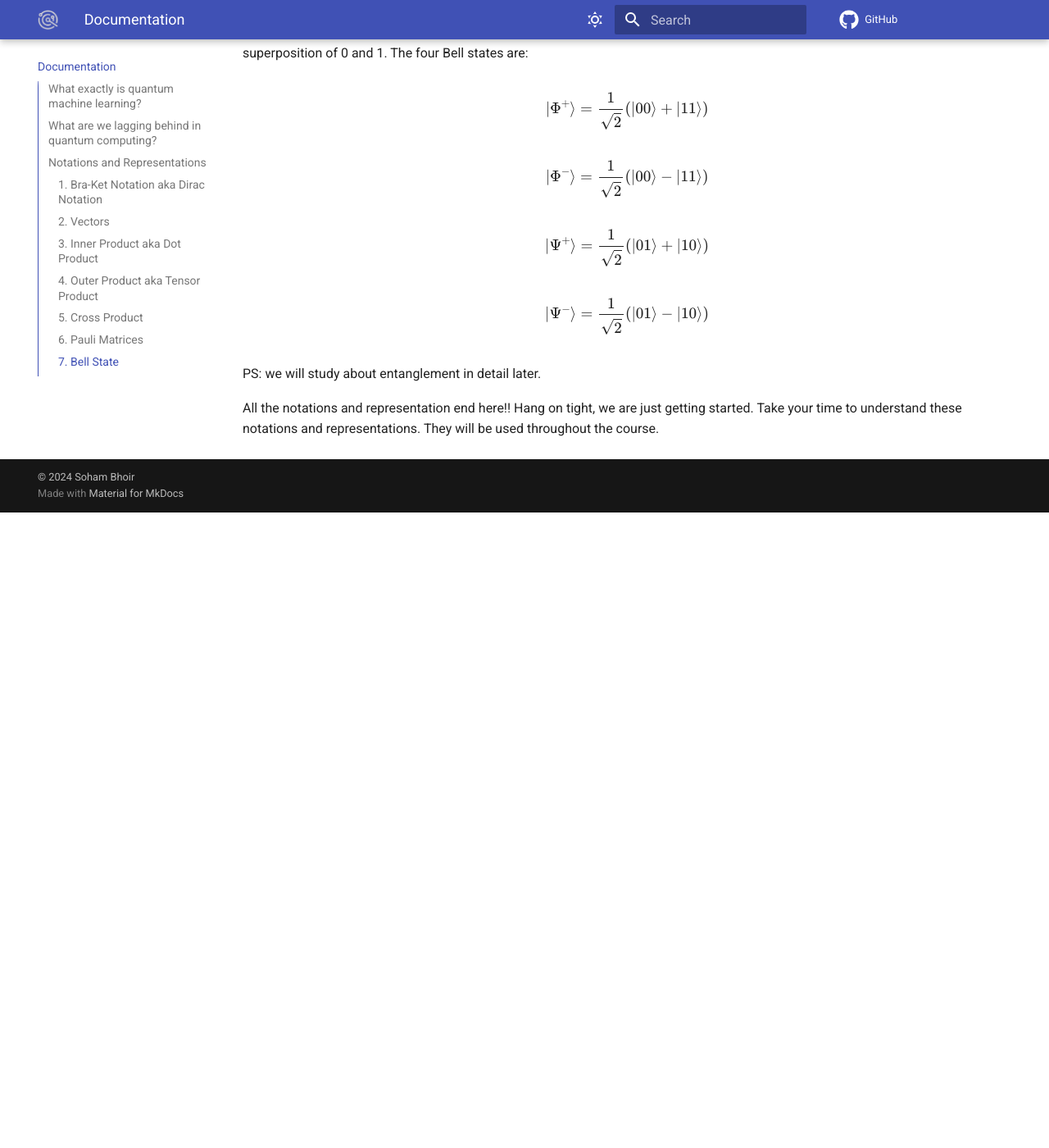
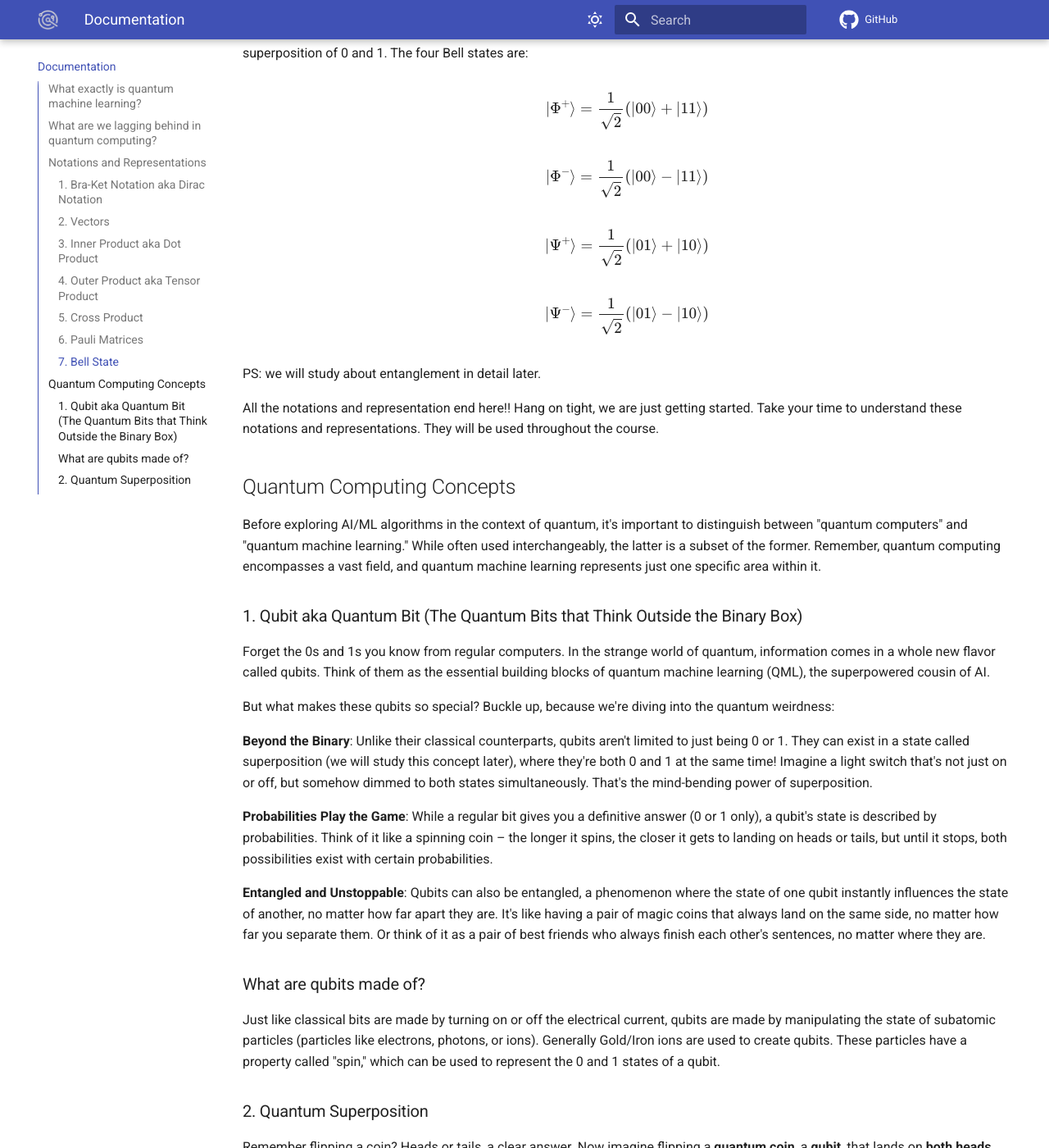
Before and after one commit to Winter-Soren/quantum-ml-handbook, an MkDocs documentation site: the page built from docs/documentation.md, in a window 1280 px wide and 1400 px high, scrolled down 3398 px. Shown: the whole window at 82% size. Built offline with MkDocs 1.6.1 and Material for MkDocs 9.7.7, drawn with Linux system fonts in a browser that asks for light colours; comment, search, counter and statistics services are not loaded; before the commit the page ends 4023 px from its top, so only the background shows below that; some of the changed text lies outside the part shown.

Commit message:
:memo: added concept of qubit and superpositin

```diff
--- a/docs/documentation.md
+++ b/docs/documentation.md
@@ -162,3 +162,56 @@ $$
 PS: we will study about entanglement in detail later.
 
 All the notations and representation end here!! Hang on tight, we are just getting started. Take your time to understand these notations and representations. They will be used throughout the course.
+
+
+## Quantum Computing Concepts
+Before exploring AI/ML algorithms in the context of quantum, it's important to distinguish between "quantum computers" and "quantum machine learning." While often used interchangeably, the latter is a subset of the former. Remember, quantum computing encompasses a vast field, and quantum machine learning represents just one specific area within it.
+
+### 1. Qubit aka Quantum Bit (The Quantum Bits that Think Outside the Binary Box)
+Forget the 0s and 1s you know from regular computers. In the strange world of quantum, information comes in a whole new flavor called qubits. Think of them as the essential building blocks of quantum machine learning (QML), the superpowered cousin of AI.
+
+But what makes these qubits so special? Buckle up, because we're diving into the quantum weirdness:
+
+**Beyond the Binary**: Unlike their classical counterparts, qubits aren't limited to just being 0 or 1. They can exist in a state called superposition (we will study this concept later), where they're both 0 and 1 at the same time! Imagine a light switch that's not just on or off, but somehow dimmed to both states simultaneously. That's the mind-bending power of superposition.
+
+**Probabilities Play the Game**: While a regular bit gives you a definitive answer (0 or 1 only), a qubit's state is described by probabilities. Think of it like a spinning coin – the longer it spins, the closer it gets to landing on heads or tails, but until it stops, both possibilities exist with certain probabilities.
+
+**Entangled and Unstoppable**: Qubits can also be entangled, a phenomenon where the state of one qubit instantly influences the state of another, no matter how far apart they are. It's like having a pair of magic coins that always land on the same side, no matter how far you separate them. Or think of it as a pair of best friends who always finish each other's sentences, no matter where they are.
+
+### What are qubits made of?
+Just like classical bits are made by turning on or off the electrical current, qubits are made by manipulating the state of subatomic particles (particles like electrons, photons, or ions). Generally Gold/Iron ions are used to create qubits. These particles have a property called "spin," which can be used to represent the 0 and 1 states of a qubit.
+
+
+
+### 2. Quantum Superposition
+Remember flipping a coin? Heads or tails, a clear answer. Now imagine flipping a **quantum coin**, a **qubit**, that lands on **both heads and tails simultaneously**. That's the mind-bending concept of **quantum superposition**, the foundation of quantum machine learning (QML). Let's delve into the science and math behind this phenomenon, exciting any curious college student like yourself!
+
+**The Bits and Beyond:** Classical computers rely on **bits**, the 0s and 1s that hold information. Qubits, their quantum counterparts, can be 0, 1, or in a **superposition** of both states. Think of it as a blurred picture where heads and tails coexist, encoded as **complex numbers (α and β)** representing their **probabilities**. The closer \( |\alpha|^2 + |\beta|^2 \) is to 1, the more certain the state is of being a specific combination of \( |0\rangle \) and \( |1\rangle \).
+
+
+**Math Unveils the Magic:** Quantum mechanics describes superposition using the **ket vector** notation. A qubit in superposition is represented as:
+$$
+|\psi\rangle = \alpha|0\rangle + \beta|1\rangle
+$$
+
+where:
+
+* \( |0\rangle \) and \( |1\rangle \) are basis states representing 0 and 1 with probability 1.
+* \( \alpha \) and \( \beta \) are complex numbers defining the probabilities of each state and satisfying \( |\alpha|^2 + |\beta|^2 = 1 \).
+
+
+Think of this equation as a recipe for the qubit's "blurriness," with \(\alpha\) and \(\beta\) determining the blend of 0 and 1.
+
+**Unleashing the Power:** Superposition allows qubits to explore multiple possibilities simultaneously. Consider searching a maze:
+
+* **Classical bit:** Checks each path one by one, slow and methodical.
+* **Superposition:** Explores all paths at once, finding the solution much faster!
+
+This "parallel processing" empowers QML to tackle complex problems beyond classical reach.
+
+**Examples Ignite the Imagination:**
+
+* **Drug Discovery:** Simulating complex molecules is time-consuming classically. Superposition allows QML to analyze diverse configurations simultaneously, accelerating drug development.
+* **AI for Everyone:** Quantum-powered AI algorithms could break barriers, solving problems like NP-hard and NP.
+
+**Beyond the Basics:** Remember, measuring a qubit "collapses" its superposition, forcing it into a definite 0 or 1 state. Additionally, superposition is fragile and easily disrupted, requiring extremely cool environments (near 0 kelvin temperatures ) for quantum computers.
```
